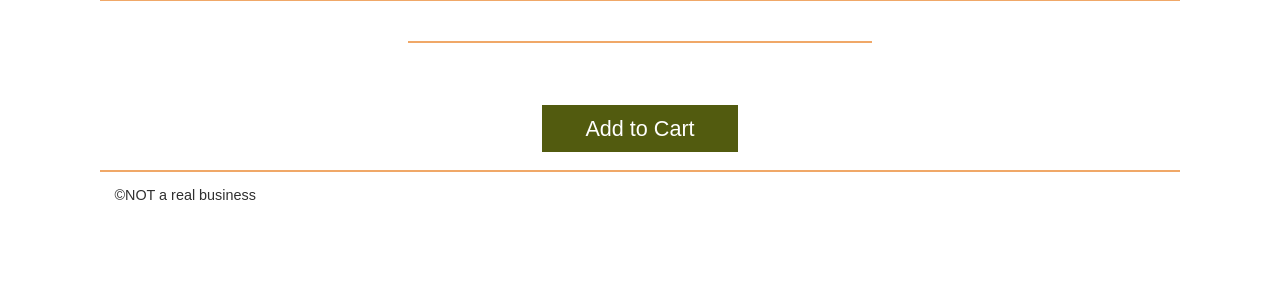
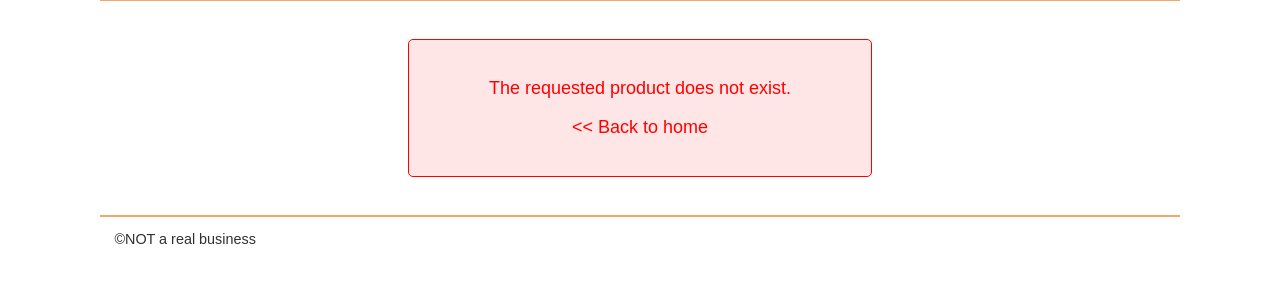
Before and after one commit to ter21016/sleepOutside, a website built with Vite: page src/product_pages/index.html in a window 1280 px wide. Shown: the part 63-346 px from the top of the page. Built offline with nearby package versions, Linux system fonts and the light colour scheme; no server answers.

Commit message:
product not found error handling for product detail page

```diff
--- a/src/css/style.css
+++ b/src/css/style.css
@@ -85,7 +85,7 @@ header {
   margin-top: -1.3em;
 }
 
-.logo--square>div {
+.logo--square > div {
   margin-top: -1.7em;
 }
 
@@ -111,7 +111,6 @@ button {
 
 /* Cart bounce animation */
 @keyframes cart-bounce {
-
   0%,
   100% {
     transform: translateY(0);
@@ -149,7 +148,6 @@ button {
 
 /* End cart icon styles */
 
-
 /* cart-quantities
 /* Cart Quantity Input Styles */
 .cart-card label {
@@ -177,10 +175,7 @@ button {
   outline: none;
 }
 
-*/
-
-
-.mission {
+*/ .mission {
   padding: 0 0.5em;
   /* margin: 0.5em 0; */
   line-height: 1.3;
@@ -386,7 +381,7 @@ footer {
   padding-left: 0;
 }
 
-.product-grid>li {
+.product-grid > li {
   width: 150px;
   /* border: 1px solid var(--light-grey); */
   padding: 0.5em;
@@ -541,3 +536,18 @@ footer {
 .product__discount.hide {
   display: none;
 }
+
+.error-message {
+  padding: 20px;
+  background-color: #ffe6e6;
+  border: 1px solid #ff0000;
+  color: #ff0000;
+  border-radius: 5px;
+  margin: 20px 0;
+  text-align: center;
+}
+
+.error-message a {
+  text-decoration: none;
+  color: #ff0000;
+}
--- a/src/js/productDetails.mjs
+++ b/src/js/productDetails.mjs
@@ -25,10 +25,28 @@ function addProductToCart(product) {
   animateCartIcon();
   updateCartCount();
 }
+
 export default async function productDetails(productId) {
-  const product = await findProductById(productId);
-  renderProductDetails(product);
+  try {
+    const product = await findProductById(productId);
+    renderProductDetails(product);
+  } catch (error) {
+    displayErrorMessage("The requested product does not exist.");
+  }
 }
+
+function displayErrorMessage(message) {
+  const productDetailContainer = document.querySelector(".product-detail");
+  if (productDetailContainer) {
+    productDetailContainer.innerHTML = `
+      <div class="error-message">
+        <p>${message}</p>
+        <p><a href=/><< Back to home</a></p>
+      </div>
+    `;
+  }
+}
+
 function renderProductDetails(product) {
   // set basic content
   setContent("#productName", product.Brand.Name);
```
